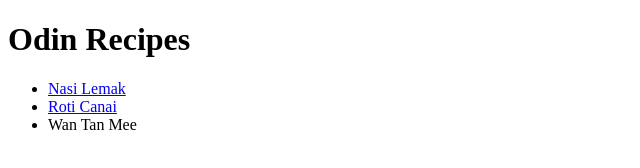
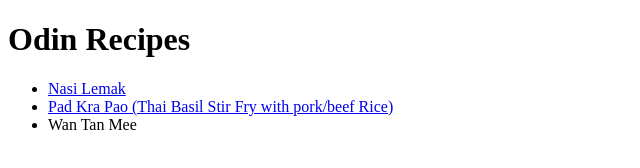
Before and after one commit to MaskedmenOO/odin-recipes, a plain HTML site: page index.html in a window 1280 px wide. Shown: the whole page, without its empty margins (0-640 px from the left). Drawn offline with Linux system fonts and the light colour scheme.

Commit message:
Update index.html

```diff
--- a/index.html
+++ b/index.html
@@ -9,7 +9,7 @@
     <h1>Odin Recipes</h1>
     <ul>
         <li> <a href="recipes/nasi lemak.html">Nasi Lemak</a></li>
-        <li><a href ="recipes/roticanai.html">Roti Canai</a></li>
+        <li><a href="recipes/padkrapao.html">Pad Kra Pao (Thai Basil Stir Fry with pork/beef Rice)</a></li>
         <li>Wan Tan Mee</li>
     </ul>
 
```
